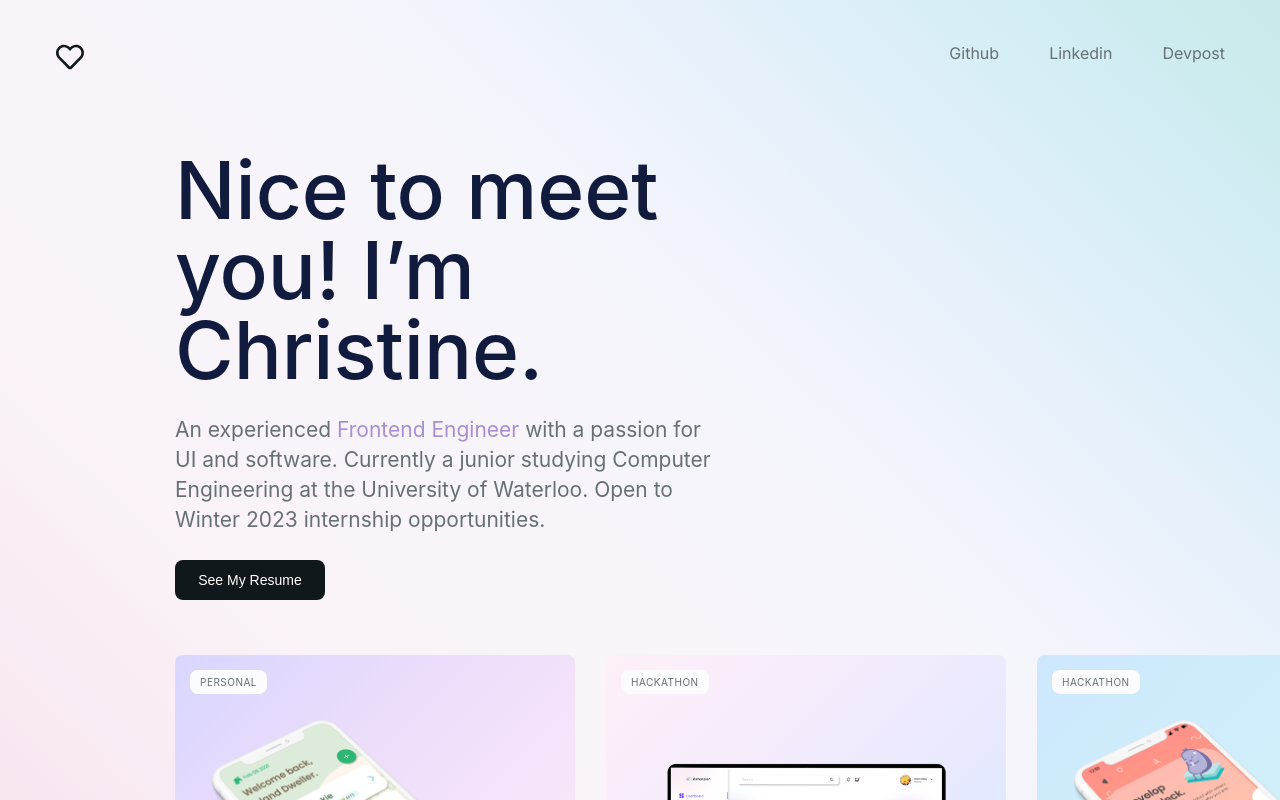
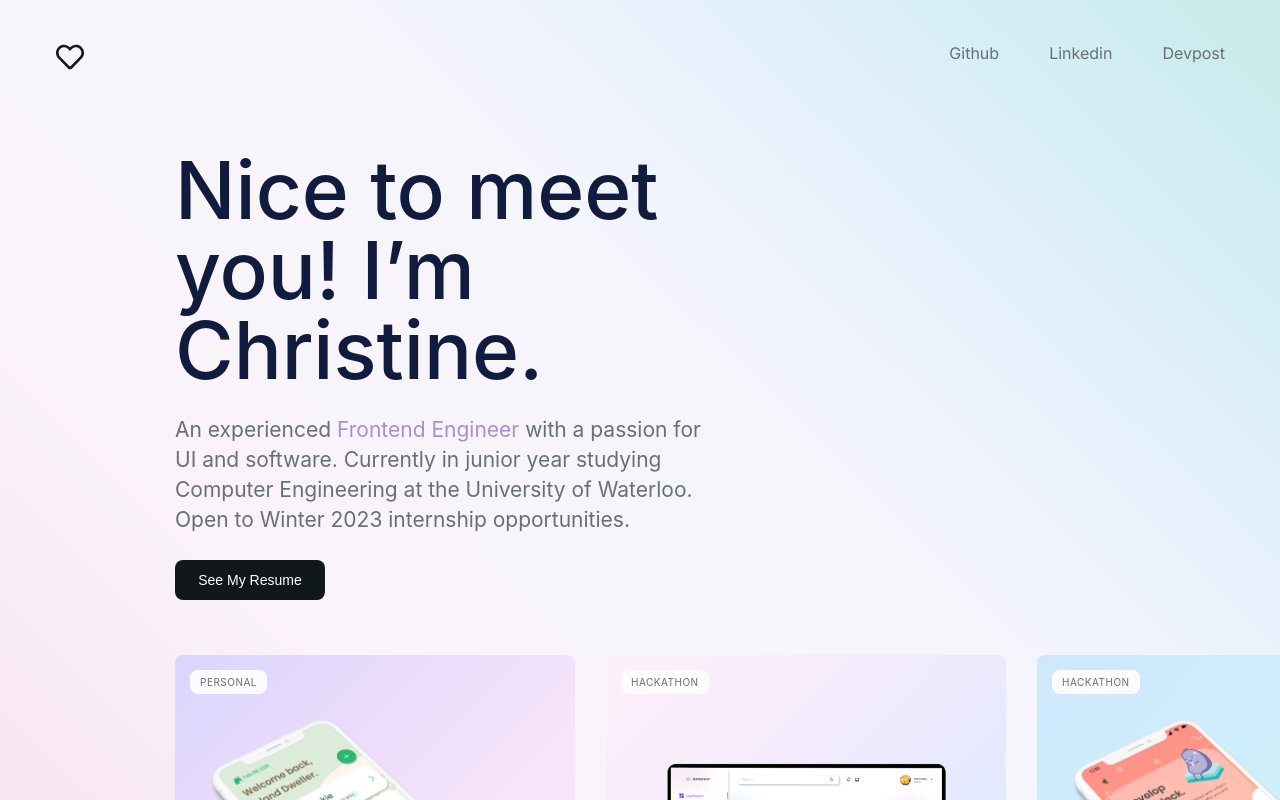
Before and after one commit to christinetrac/me, a React (Create React App) app: page / in a window 1280 px wide. Shown: the top 800 px of the page. Built offline with nearby package versions, Linux system fonts and the light colour scheme.

Commit message:
Update Home.js

```diff
--- a/src/Containers/Home/Home.js
+++ b/src/Containers/Home/Home.js
@@ -207,7 +207,7 @@ export default function Home(props) {
                 <div className={styles.title}>Nice to meet you! I’m Christine.</div>
                 <div className={styles.subtitle}>
                     An experienced <span>Frontend Engineer</span> with a passion for UI and software.
-                    Currently a junior studying Computer Engineering at the University of Waterloo.
+                    Currently in junior year studying Computer Engineering at the University of Waterloo.
                     Open to Winter 2023 internship opportunities.
                 </div>
                 <button
```
